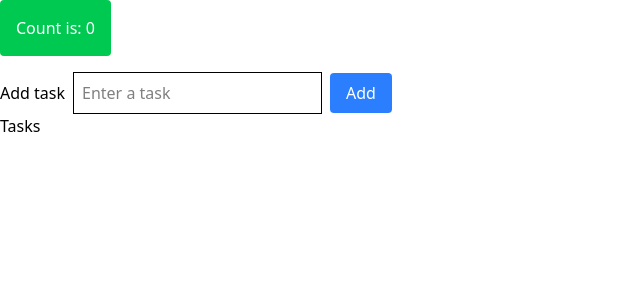
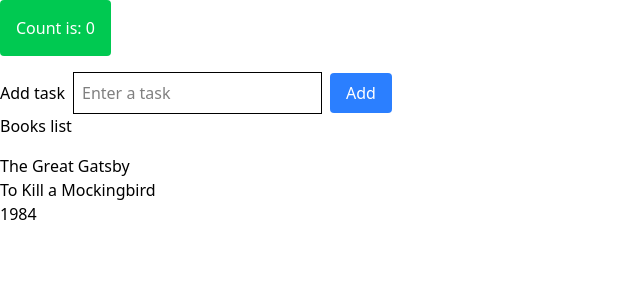
Before and after one commit to twesigetrejan/Blog-vue, a Vue app: page / in a window 1280 px wide. Shown: the top 300 px of the page, without its empty margins (0-640 px from the left). Built offline with nearby package versions, Linux system fonts and the light colour scheme.

Commit message:
feat: move books list to a separate section in App.vue

```diff
--- a/src/App.vue
+++ b/src/App.vue
@@ -6,6 +6,11 @@ const count = ref(0);
 const newTask = ref("");
 const tasks = ref([]);
 
+const books = ref([
+  { id: 1, title: "The Great Gatsby" },
+  { id: 2, title: "To Kill a Mockingbird" },
+  { id: 3, title: "1984" },
+]);
 const increment = () => {
   count.value++;
 };
@@ -50,11 +55,18 @@ onMounted(() => {
       Add
     </button>
   </form>
-  <h2>Tasks</h2>
+
+  <div class="">
+    <h3 class="">Books list</h3>
+    <ul class="mt-4">
+      <li v-for="book in books" :key="book.id">{{ book.title }}</li>
+    </ul>
+  </div>
+  <!-- <h2>Tasks</h2>
   <ul class="mt-4">
     <li v-for="task in tasks" :key="task.id">
-      {{ task.title }}
+      {{ task.title }} -->
 
-    </li>
-  </ul>
+  <!-- </li>
+  </ul> -->
 </template>
```
